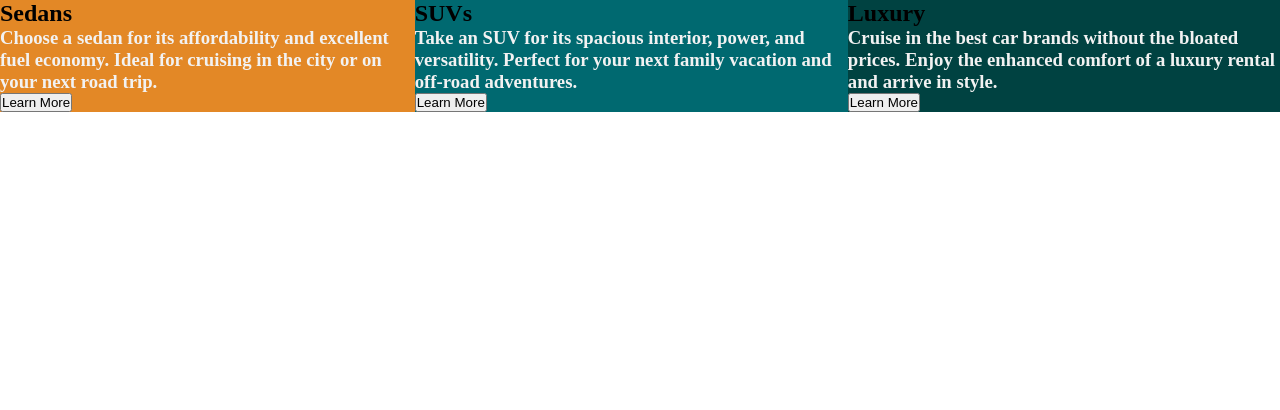
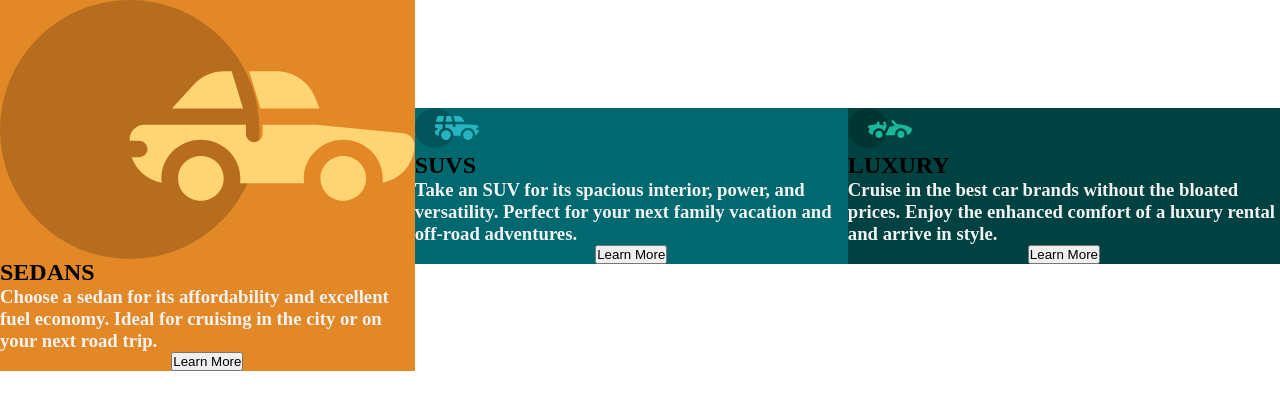
Before and after one commit to alexjaqueMA/TRABAJOS_GRUPONUC, a plain HTML site: page 01_TPUNO/index.html in a window 1280 px wide. Drawn offline with Linux system fonts and the light colour scheme.

Commit message:
actualizacioncommit

```diff
--- a/01_TPUNO/index.html
+++ b/01_TPUNO/index.html
@@ -1,5 +1,5 @@
 <!DOCTYPE html>
-<html lang="en">
+<div lang="en">
 <head>
   <meta charset="UTF-8">
   <meta name="viewport" content="width=device-width, initial-scale=1.0"> <!-- displays site properly based on user's device -->
@@ -11,32 +11,84 @@
 
 </head>
 <body>
-
+<!--primero declaramos el elemento padre que controlara a los demas elementos dentro del css-->
   <div class="union">
 
+       <!--en segundo lugar declararemos los elementos hijos(sedans,suvs y luxury)
+      cada cual con sus funcionalidades correspondiente que se relacionaran con styles.css
+
+      RECORDAR QUE LA ETIQUETA CLASS SE USA PARA LLAMAR A UNA FUNCION EN CSS, ES DECIR CADA VEZ QUE APARESCA CLASS
+      ES POR QUE ESTA RELACIONADO CON ALGUNA ETIQUETA EN CSS-->
+
             <div class="sedans">
-  <h2>Sedans</h2>
-  <h3>Choose a sedan for its affordability and excellent fuel economy. Ideal for cruising in the city
-  or on your next road trip.</h3>
-  <div class="li">
-           <button >Learn More</button>
+
+                  <!--se declara la etiqueta img por sobre los contenidos h2 y p, para que el contenido
+                  imagen quede por sobre el texto segun el enunciado y esto se repite en cada elemento hijo-->
+
+                      <img src="./images/icon-sedans.svg" alt="imagen1" class="imagen1">
+                      <h2>
+
+                        <p class="tit">SEDANS</p>
+
+                      </h2>
+                      <h3> <p class="texto"> Choose a sedan for its affordability and excellent fuel economy. Ideal for cruising in the city
+                          or on your next road trip. </p></h3>
+
+                          <div class="learn" >
+
+                                <div style="text-align: center;" >
+                                <b>
+                                <input type="button" value="Learn More" class="learn">
+                                </b>
+
+                            </div>
                           </div>
               </div>
 
+
             <div class="suvs">
-  <h2>SUVs</h2>
-  <h3>Take an SUV for its spacious interior, power, and versatility. Perfect for your next family vacation
-  and off-road adventures.</h3>
-  <button >Learn More</button>
+                      <img src="./images/icon-suvs.svg" alt="imagen2" class="imagen2">
+                      <h2>
+
+                        <p class="tit">SUVS</p>
+
+                      </h2>
+
+                      <h3>
+
+                        <p class="texto">
+                        Take an SUV for its spacious interior, power, and versatility. Perfect for your next family vacation
+                        and off-road adventures.</p></h3>
+                          <div class="learn">
+                            <div style="text-align: center;">
+
+                                <input type="button" value="Learn More" class="learn">
+
+                            </div>
+                          </div>
             </div>
 
             <div class="luxury">
-<h2>Luxury</h2>
-<h3> Cruise in the best car brands without the bloated prices. Enjoy the enhanced comfort of a luxury
-  rental and arrive in style.</h3>
-<button >Learn More</button>
+                      <img src="./images/icon-luxury.svg" alt="imagen2" class="imagen3">
+                      <h2>
+
+                          <p class="tit">LUXURY</p>
+
+                      </h2>
+
+                      <h3><p class="texto"> Cruise in the best car brands without the bloated prices. Enjoy the enhanced comfort of a luxury
+                          rental and arrive in style.</p></h3>
+                          <div class="learn">
+                            <div style="text-align: center;">
+
+                                <input type="button" value="Learn More" class="learn">
+
+                            </div>
+                          </div>
+            </div>
 
 </div>
 
 </body>
+
 </html>
```
Lines whose indentation alone changed are shown as unchanged.
